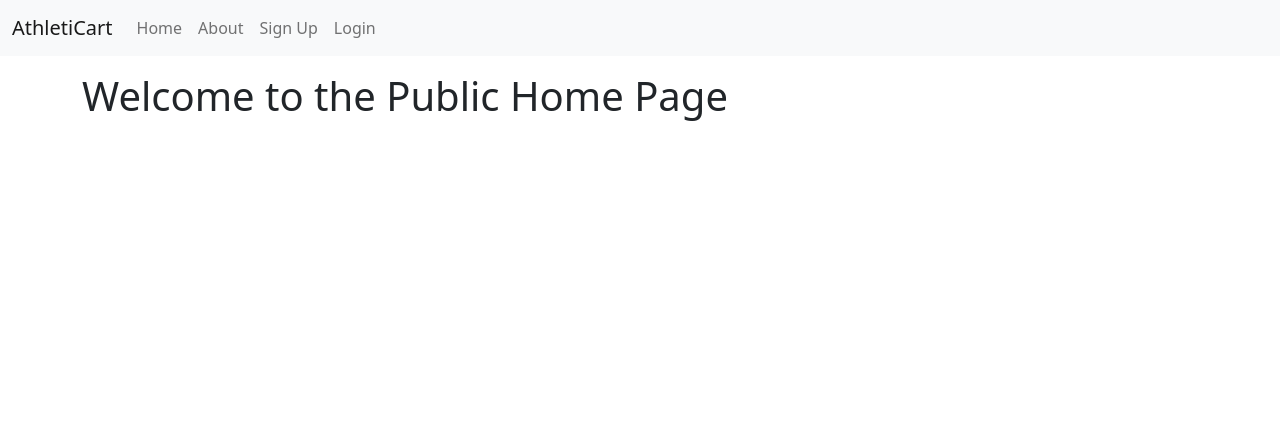
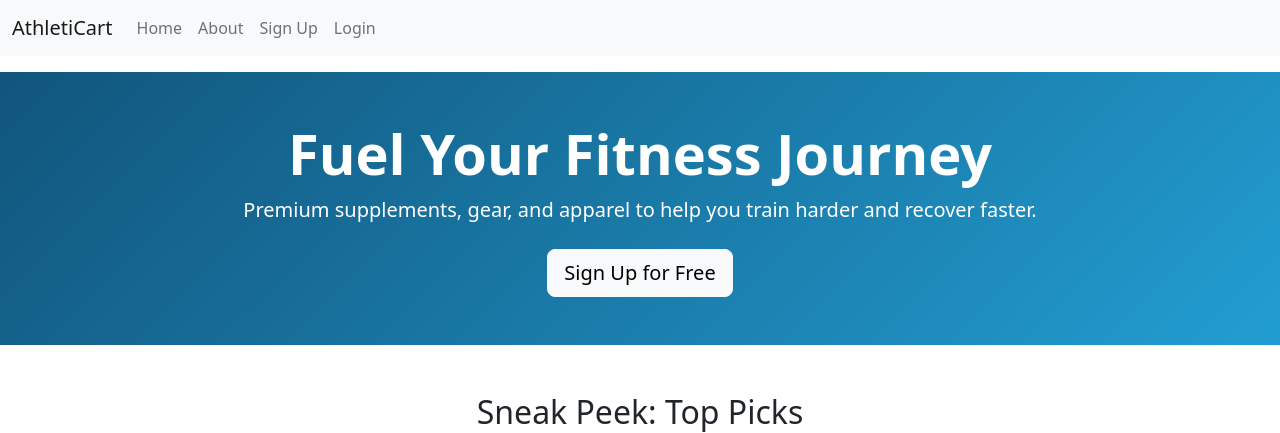
Before and after one commit to dylink006/group6, a Flask app: page / in a window 1280 px wide. Shown: the top 433 px of the page. Before the commit the page ends 121 px from the top, so only its background shows below. Run offline with Flask 3, Linux system fonts and the light colour scheme.

Commit message:
Made appealing public homepage with product carousel for potential users who are not signed up

```diff
--- a/app/templates/public/home.html
+++ b/app/templates/public/home.html
@@ -1,15 +1,78 @@
 {% extends "/public/templates/base-public.html" %}
 
-{% block title %}Home{% endblock %}
+{% block title %}Wekcome to AthletiCart{% endblock %}
 
 {% block main%}
 
-<div class="container">
-    <div class="row">
-        <div class="col">
-            <h1>Welcome to the Public Home Page</h1>
-        </div>
+<section class="text-center py-5"
+           style="background: linear-gradient(135deg, #11557C 0%, #229DD1 100%); color: white;">
+    <div class="container">
+      <h1 class="display-4 fw-bold">Fuel Your Fitness Journey</h1>
+      <p class="lead mb-4">
+        Premium supplements, gear, and apparel to help you train harder and recover faster.
+      </p>
+      <a href="{{ url_for('signup') }}"
+         class="btn btn-light btn-lg">
+        Sign Up for Free
+      </a>
     </div>
-</div>
+</section>
 
+<section class="container py-5">
+    <h2 class="mb-4 text-center">Sneak Peek: Top Picks</h2>
+
+    <div id="peekCarousel"
+         class="carousel slide"
+         data-bs-ride="carousel"
+         data-bs-interval="3000">
+
+      <div class="carousel-inner">
+        {# chunk the products into groups of 4 #}
+        {% for chunk in products|batch(4, None) %}
+          <div class="carousel-item {% if loop.first %}active{% endif %}">
+            <div class="row g-4">
+              {% for product in chunk if product %}
+                <div class="col-sm-6 col-md-3">
+                  <div class="card h-100 product-card shadow-sm">
+                    <img src="{{ product.image }}"
+                         class="card-img-top p-3"
+                         alt="{{ product.title }}"
+                         loading="lazy">
+                    <div class="card-body d-flex flex-column">
+                      <h5 class="card-title">{{ product.title }}</h5>
+                      <p class="card-text text-muted small mb-3">
+                        {{ product.description }}
+                      </p>
+                      <div class="mt-auto text-center">
+                        <a href="{{ url_for('signup') }}"
+                           class="btn btn-outline-primary w-100">
+                          Sign Up to View &amp; Shop
+                        </a>
+                      </div>
+                    </div>
+                  </div>
+                </div>
+              {% endfor %}
+            </div>
+          </div>
+        {% endfor %}
+      </div>
+
+      <!-- controls (optional) -->
+      <button class="carousel-control-prev"
+              type="button"
+              data-bs-target="#peekCarousel"
+              data-bs-slide="prev">
+        <span class="carousel-control-prev-icon"></span>
+        <span class="visually-hidden">Previous</span>
+      </button>
+      <button class="carousel-control-next"
+              type="button"
+              data-bs-target="#peekCarousel"
+              data-bs-slide="next">
+        <span class="carousel-control-next-icon"></span>
+        <span class="visually-hidden">Next</span>
+      </button>
+    </div>
+  </section>
 {% endblock %}
```
Also changed, not shown: app/instance/app.db, 4 other files.
